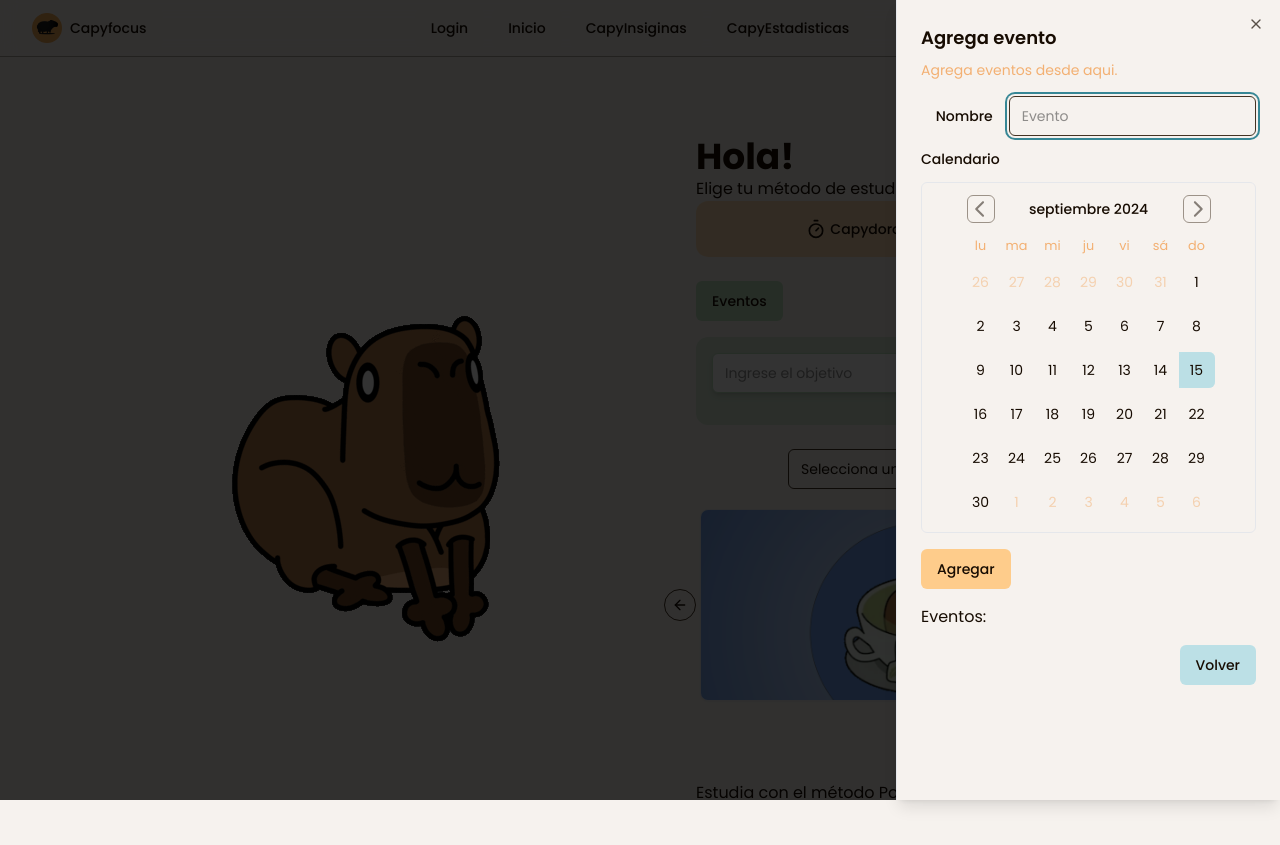
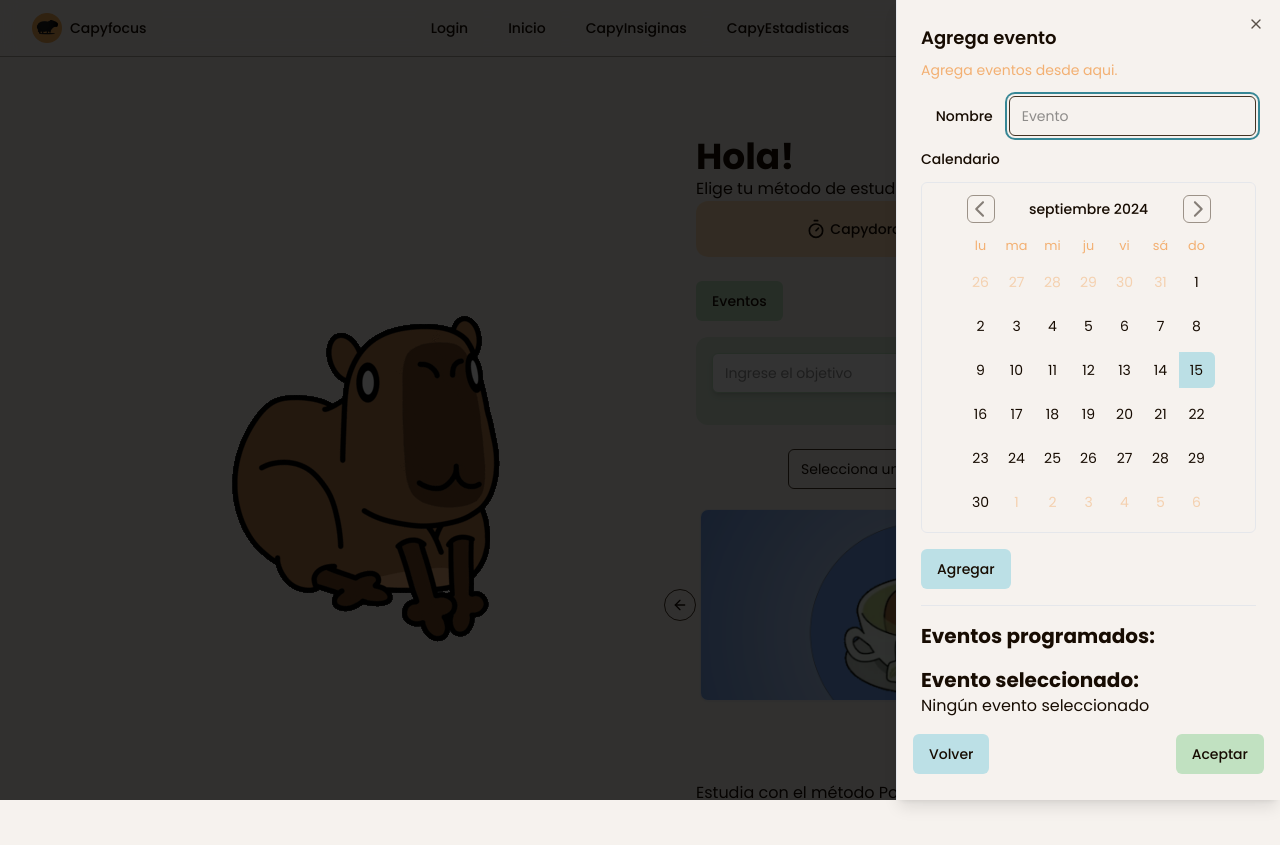
Before and after one commit to alanmoyano/capyfocus, a React (Vite) app: page / in a window 1280 px wide. Both pictures are taken after a click on the button "Eventos". Built offline with nearby package versions, Linux system fonts and the light colour scheme.

Commit message:
cambios eventos

```diff
--- a/src/components/Inicio.tsx
+++ b/src/components/Inicio.tsx
@@ -216,6 +216,7 @@ export default function Inicio() {
   /* const [date, setDate] = useState<Date | undefined>(new Date()) */
   const [events, setEvents] = useState<Event[]>([])
   const [eventTitle, setEventTitle] = useState<string>('')
+  const [selectedEvent, setSelectedEvent] = useState<Event | null>(null)
 
   const addEvent = () => {
     if (date && eventTitle) {
@@ -225,6 +226,7 @@ export default function Inicio() {
   }
 
   // musica
+
   const { setSelectedMusic } = useMusic()
 
   const handleMusicSelection = (music: {
@@ -332,31 +334,64 @@ export default function Inicio() {
                   />
 
                   <div className='mt-4'>
-                    <Button onClick={addEvent}>Agregar</Button>
+                    <Button onClick={addEvent} variant={'accent'}>Agregar</Button>
                   </div>
+                  <hr className='my-4' />
                   <div className='mt-4'>
-                    <h2>Eventos:</h2>
-                    <ul>
+                    <h2 className='text-xl font-bold'>Eventos programados:</h2>
+                    <ul className='list-inside list-disc space-y-2 text-base text-black'>
                       {events.map((event, index) => (
-                        <li key={index}>
+                        <li key={index} className="flex items-center justify-between">
+                          <span
+                            onClick={() => setSelectedEvent(event)}
+                            className="cursor-pointer hover:text-accent"
+                          >
                             {event.date.toLocaleDateString('es-ES', {
                               weekday: 'short',
                               month: 'numeric',
                               day: 'numeric'
                             })}
                             - {event.title}
+                          </span>
+                          <Button
+                            variant="ghost"
+                            size="sm"
+                            onClick={() => {
+                              setEvents(events.filter((_, i) => i !== index));
+                              if (selectedEvent === event) {
+                                setSelectedEvent(null);
+                              }
+                            }}
+                          >
+                            <Trash size={16} />
+                          </Button>
                         </li>
                       ))}
                     </ul>
+                    <h2 className='text-xl font-bold mt-4'>Evento seleccionado:</h2>
+                    {selectedEvent ? (
+                      <div>
+                        <p>Título: {selectedEvent.title}</p>
+                        <p>Fecha: {selectedEvent.date.toLocaleDateString('es-ES', {
+                          weekday: 'long',
+                          year: 'numeric',
+                          month: 'long',
+                          day: 'numeric'
+                        })}</p>
+                      </div>
+                    ) : (
+                      <p>Ningún evento seleccionado</p>
+                    )}
                   </div>
                 </div>
               </div>
-              <SheetFooter>
+              <SheetFooter className='flex w-full justify-between'>
                 <SheetClose asChild>
-                  <Button variant={'accent'} onClick={() => handleVolver()}>
+                  <Button variant={'accent'} className='absolute left-4' onClick={() => handleVolver()}>
                     Volver
                   </Button>
                 </SheetClose>
+                <Button variant={'secondary'} className='absolute right-4'>Aceptar</Button>
               </SheetFooter>
             </SheetContent>
           </Sheet>
@@ -545,103 +580,6 @@ export default function Inicio() {
               </SelectContent>
             </Select>
           </div>
-          {/* Musica */}
-          {/* <div className='flex items-center justify-center'>
-            <AlertDialog>
-              <AlertDialogTrigger asChild>
-                <Button variant='outline' className='border-none'>
-                  Presiona aqui para elegir la musica
-                </Button>
-              </AlertDialogTrigger>
-              <AlertDialogContent>
-                <AlertDialogHeader>
-                  <AlertDialogTitle>
-                    Elige la musica para la sesion
-                  </AlertDialogTitle>
-                  <AlertDialogDescription>
-                    <Carousel className='w-full max-w-md' opts={{ loop: true }}>
-                      <CarouselContent>
-                        {[
-                          {
-                            key: 1,
-                            src: './CapyChill.png',
-                            alt: 'CapyChill',
-                            title: 'Capy Chill',
-                            description:
-                              'Música relajante para estudiar con tranquilidad',
-                            spotifyUri: '7u6QwhygZJJqqGWMMMINhR'
-                          },
-                          {
-                            key: 2,
-                            src: './CapyAmbiente.png',
-                            alt: 'CapyAmbiente',
-                            title: 'Capy Ambiente',
-                            description:
-                              'Sonidos ambientales para mejorar la concentración',
-                              spotifyUri: '4Pi6DScPJfg1RTGVZuxTZV'
-                          },
-                          {
-                            key: 3,
-                            src: './CapySinthwave.png',
-                            alt: 'CapySinthwave',
-                            title: 'Capy Sinthwave',
-                            description:
-                              'Música electrónica retro para un estudio energético',
-                              spotifyUri: '6xYhxczmfgi6L6knoEHktx'
-                          },
-                          {
-                            key: 4,
-                            src: './CapyEpic.png',
-                            alt: 'CapyEpic',
-                            title: 'Capy Epic',
-                            description:
-                              'Música épica para momentos de máxima concentración',
-                              spotifyUri: '5GnSqO293GdPWaJhD6iz8E'
-                          }
-                          // {
-                          //   key: 5,
-                          //   src: './NoCapyMusic.png',
-                          //   alt: 'NoCapyMusic',
-                          //   title: 'Sin Musica',
-                          //   description:
-                          //     'Reproduce tu propia musica'
-                          // }
-                        ].map(item => (
-                          <CarouselItem key={item.key}>
-                            <div className='p-1'>
-                              <Card className='group relative h-48 w-full overflow-hidden'>
-                                <CardContent className='p-0'>
-                                  <img
-                                    src={item.src}
-                                    className='h-full w-full object-cover transition-transform duration-300 group-hover:scale-110'
-                                    alt={item.alt}
-                                  />
-                                  <div className='absolute inset-0 flex flex-col items-center justify-center bg-black bg-opacity-50 opacity-0 transition-opacity duration-300 group-hover:opacity-100'>
-                                    <h3 className='mb-2 text-lg font-bold text-white'>
-                                      {item.title}
-                                    </h3>
-                                    <p className='px-4 text-center text-sm text-white'>
-                                      {item.description}
-                                    </p>
-                                  </div>
-                                </CardContent>
-                              </Card>
-                            </div>
-                          </CarouselItem>
-                        ))}
-                      </CarouselContent>
-                      <CarouselPrevious className='left-0' />
-                      <CarouselNext className='right-0' />
-                    </Carousel>
-                  </AlertDialogDescription>
-                </AlertDialogHeader>
-                <AlertDialogFooter>
-                  <AlertDialogCancel>Cancel</AlertDialogCancel>
-                  <AlertDialogAction>Continue</AlertDialogAction>
-                </AlertDialogFooter>
-              </AlertDialogContent>
-            </AlertDialog>
-          </div> */}
 
           <div className='mt-4'>
             {selectedMotivation !== -1 && (
```
Lines whose indentation alone changed are shown as unchanged.
